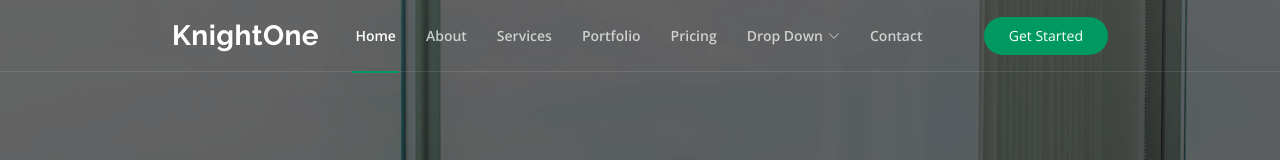
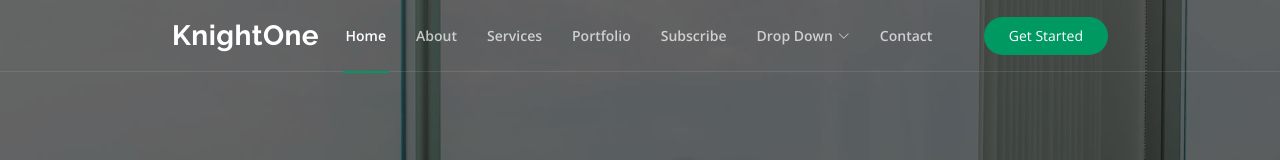
Before and after one commit to ronnieandy/knightone, a plain HTML site: page index.html in a window 1280 px wide. Shown: the top 160 px of the page. Drawn offline with nearby package versions, Linux system fonts and the light colour scheme.

Commit message:
Update index.html

```diff
--- a/index.html
+++ b/index.html
@@ -53,7 +53,7 @@
               <li><a class="nav-link scrollto" href="#about">About</a></li>
               <li><a class="nav-link scrollto" href="#services">Services</a></li>
               <li><a class="nav-link scrollto " href="#portfolio">Portfolio</a></li>
-              <li><a class="nav-link scrollto" href="#pricing">Pricing</a></li>
+              <li><a class="nav-link scrollto" href="#pricing">Subscribe</a></li>
               <li class="dropdown"><a href="#"><span>Drop Down</span> <i class="bi bi-chevron-down"></i></a>
                 <ul>
                   <li><a href="#">Drop Down 1</a></li>
```
